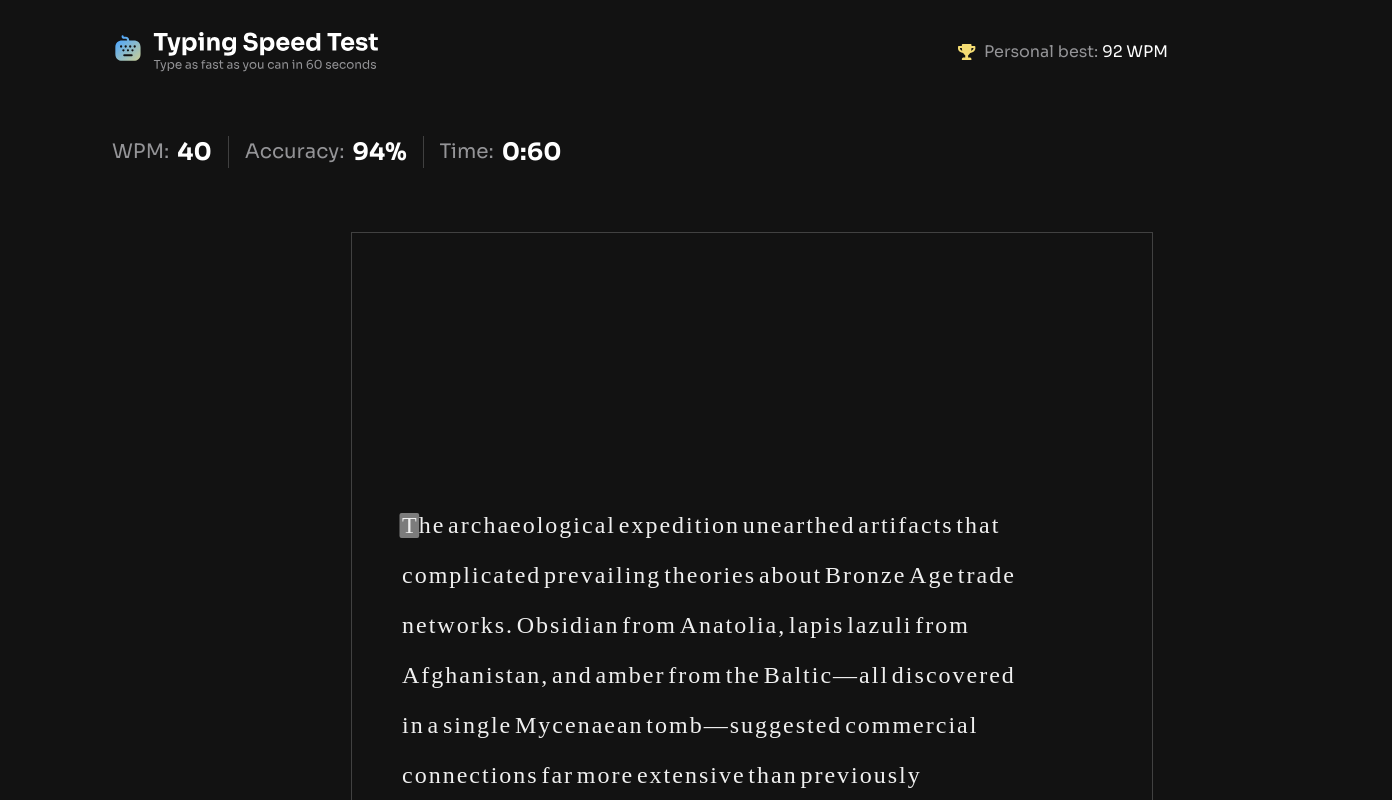
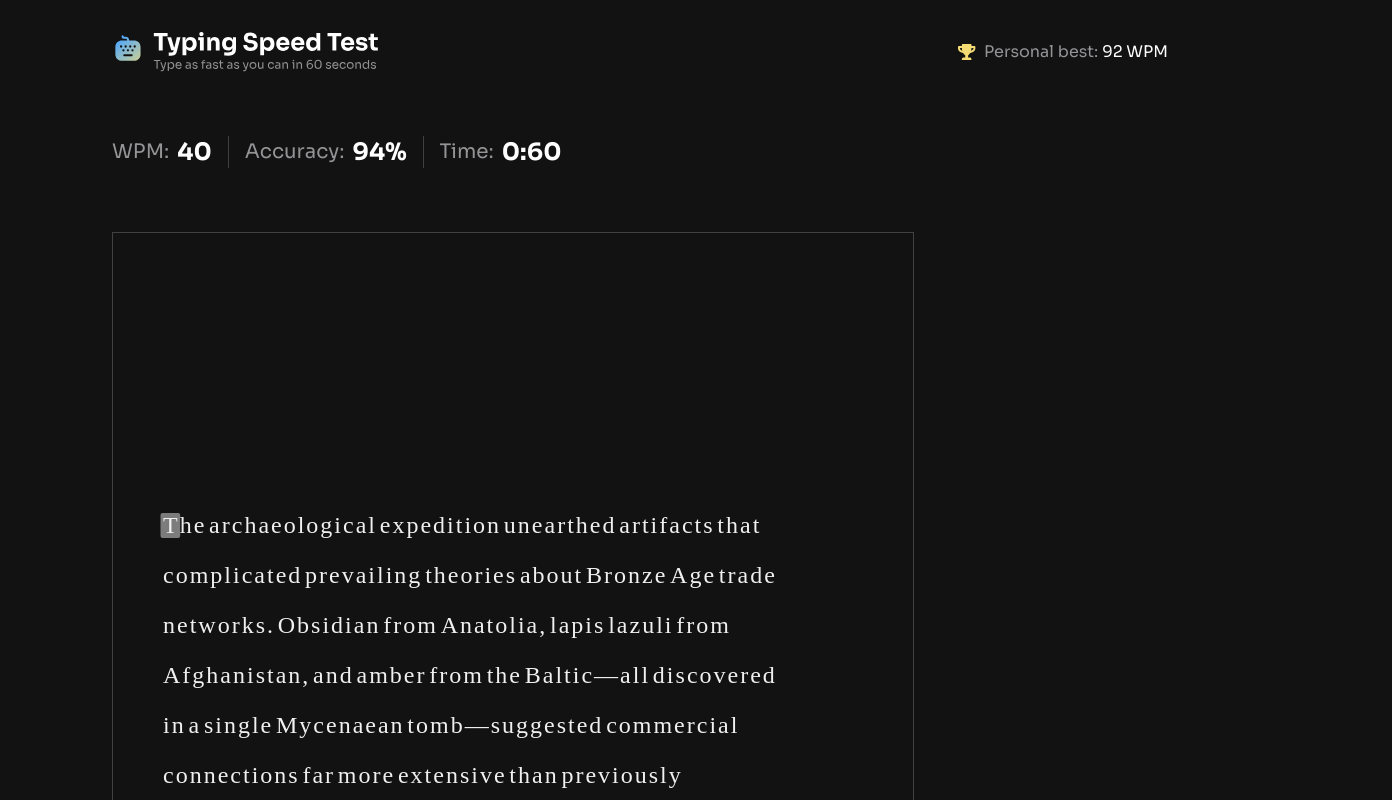
Before and after one commit to constFormek/typing-speed-test, a Next.js app: page / in a window 1280 px wide. Shown: the top 800 px of the page, 1392 px wide, since content can reach past the window. Built offline with nearby package versions, Linux system fonts and the light colour scheme.

Commit message:
removed unused styles

```diff
--- a/app/page.tsx
+++ b/app/page.tsx
@@ -12,7 +12,7 @@ export default function Home() {
     setUserInput(e.target.value);
   }
   return (
-        <div className="grid place-items-center w-screen h-screen  ">
+        <div className=" ">
           <Input handleChange={handleChange}/>
 
           <Canvas userInput={userInput}/>
```
